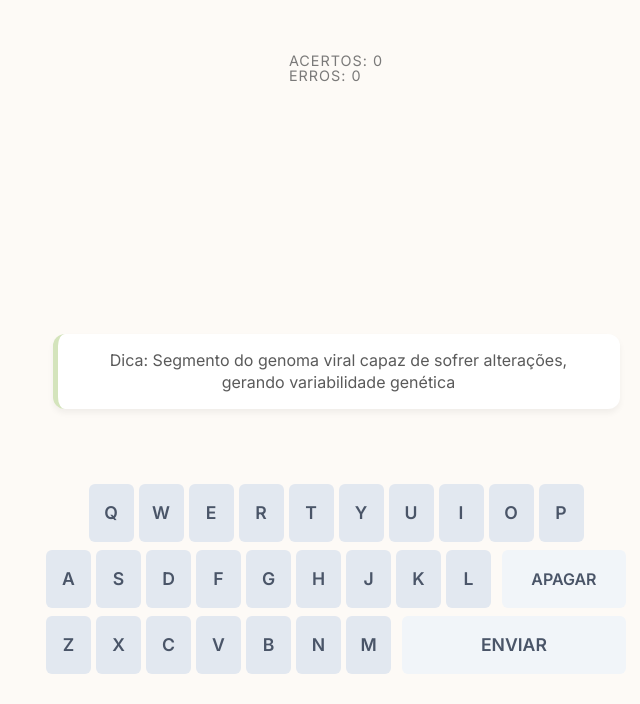
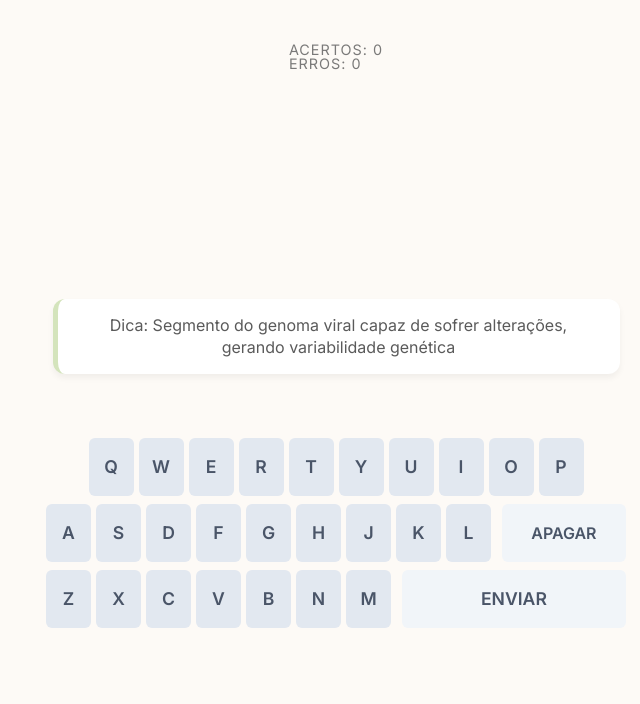
Before and after one commit to TrickB0y/VirusCross, a plain HTML site: page index.html in a window 1280 px wide. Shown: the part 96-800 px from the top of the page, without its empty margins (304-944 px from the left). Drawn offline with Linux system fonts and the light colour scheme.

Commit message:
jogando o teclado um pouco pra cima

```diff
--- a/style.css
+++ b/style.css
@@ -87,6 +87,7 @@
     display: flex;
     flex-direction: column;
     gap: 8px;
+    margin-bottom: 8%;
 }
 
 keybd > first, keybd > second, keybd > third {
```
